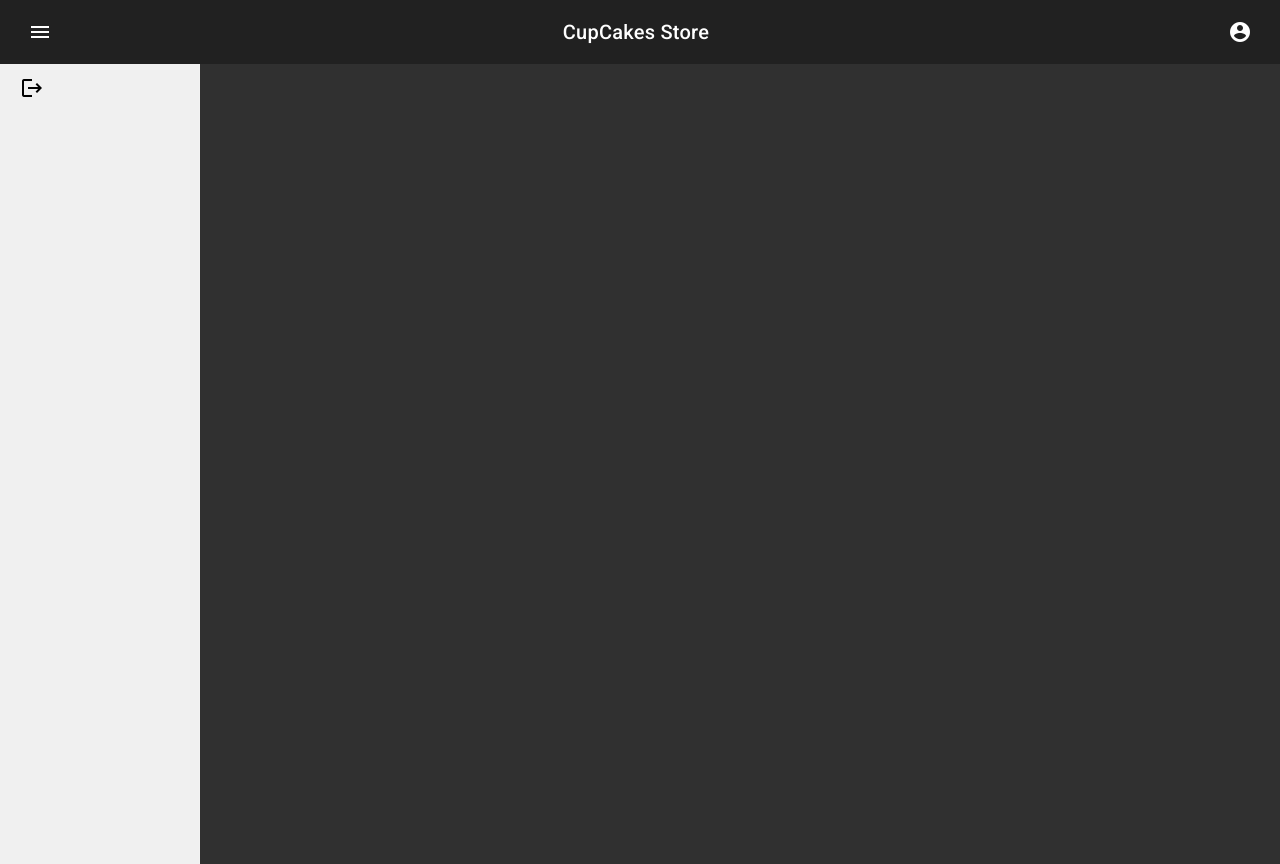
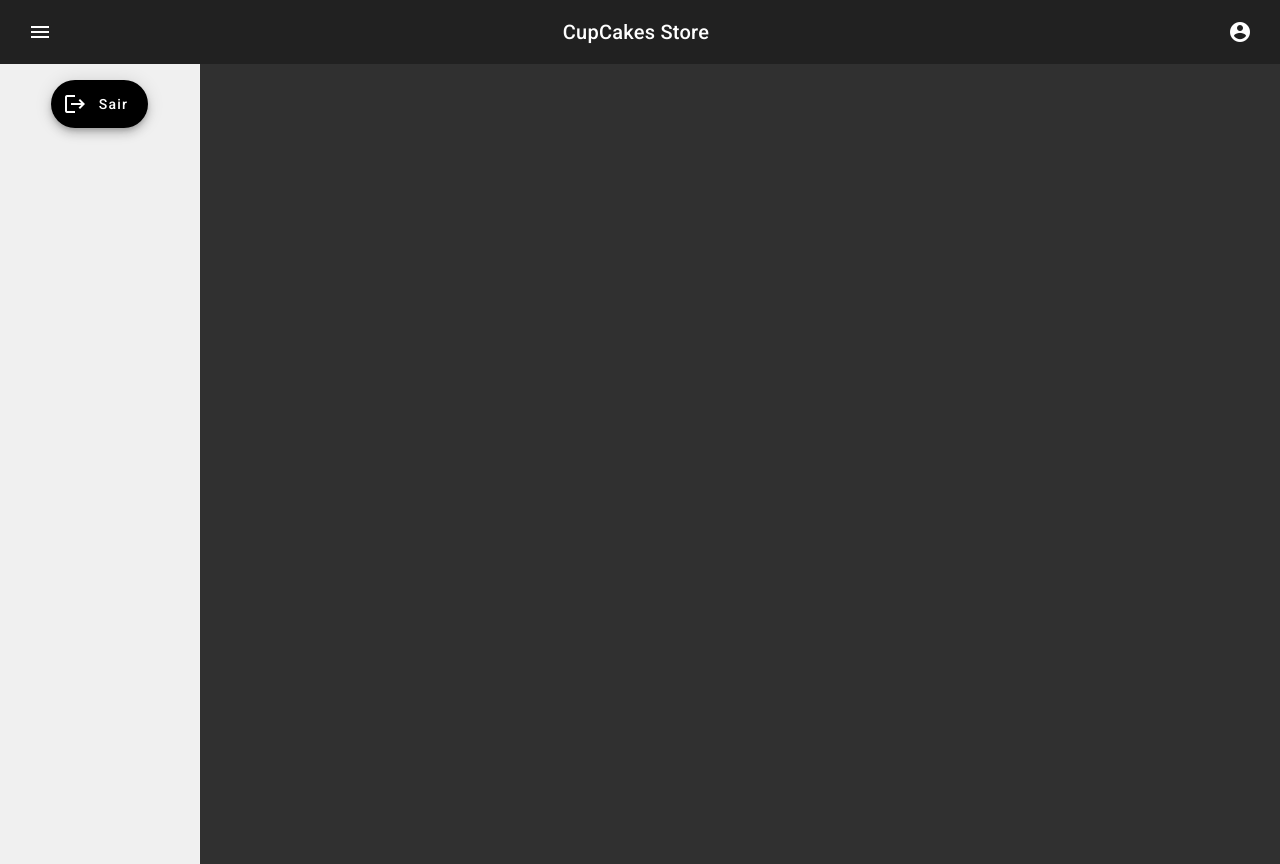
Before and after one commit to lucaspaixaodev/projeto-integrador, an Angular app: page / in a window 1280 px wide. Both pictures are taken after a click on the button "menu". Built offline with nearby package versions, Linux system fonts and the light colour scheme.

Commit message:
Adicionado: botao logout na sidenav

```diff
--- a/src/app/shared/components/header/header.component.html
+++ b/src/app/shared/components/header/header.component.html
@@ -12,9 +12,12 @@
 
 <mat-sidenav-container>
   <mat-sidenav [opened]="opened" mode="side">
-    <button mat-icon-button class="favorite-icon" aria-label="Botão de logout">
-      <mat-icon class="logout-icon">logout</mat-icon>
-    </button>
+    <div class="sidenav-footer">
+      <a mat-fab extended routerLink="." class="logout-button">
+        <mat-icon class="logout-icon">logout</mat-icon>
+        Sair
+      </a>
+    </div>
   </mat-sidenav>
   <mat-sidenav-content>
 
--- a/src/app/shared/components/header/header.component.scss
+++ b/src/app/shared/components/header/header.component.scss
@@ -35,5 +35,27 @@
 }
 
 .logout-icon {
-  color: #000;
+  color: white;
 }
+
+.logout-button:hover {
+  background-color: #333;
+}
+
+.logout-button {
+  background-color: black;
+  color: white;
+}
+
+.mat-sidenav {
+  display: flex;
+  flex-direction: column;
+  height: 100%;
+}
+
+.sidenav-footer {
+  margin-top: auto;
+  display: flex;
+  justify-content: center;
+  padding: 16px;
+}
```
